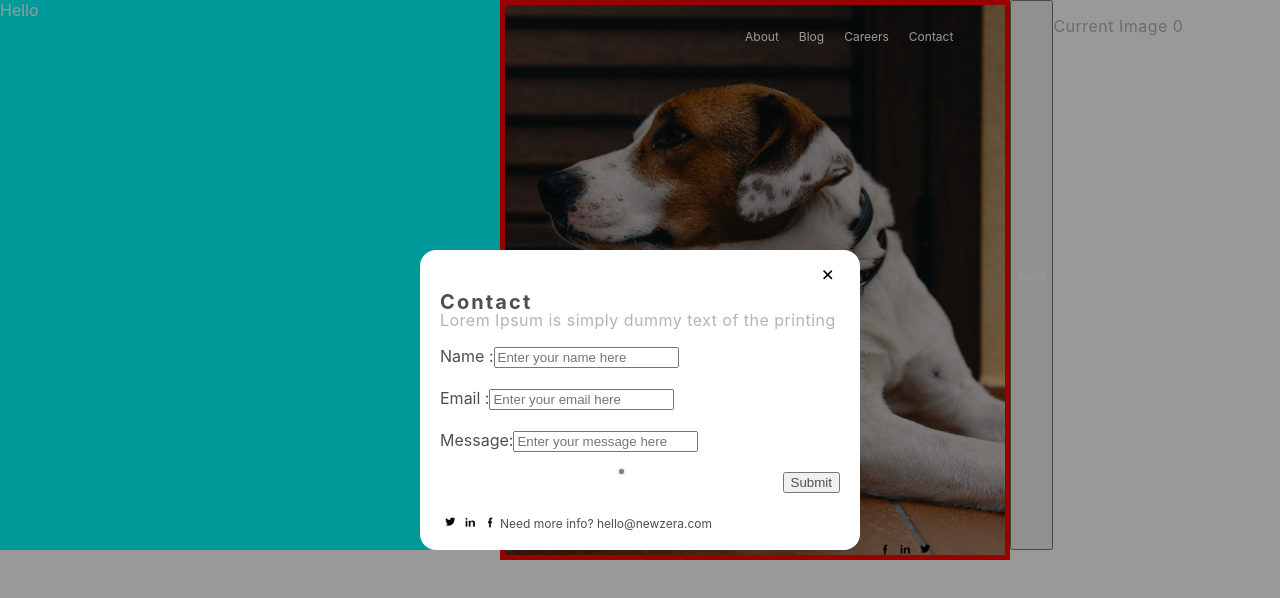
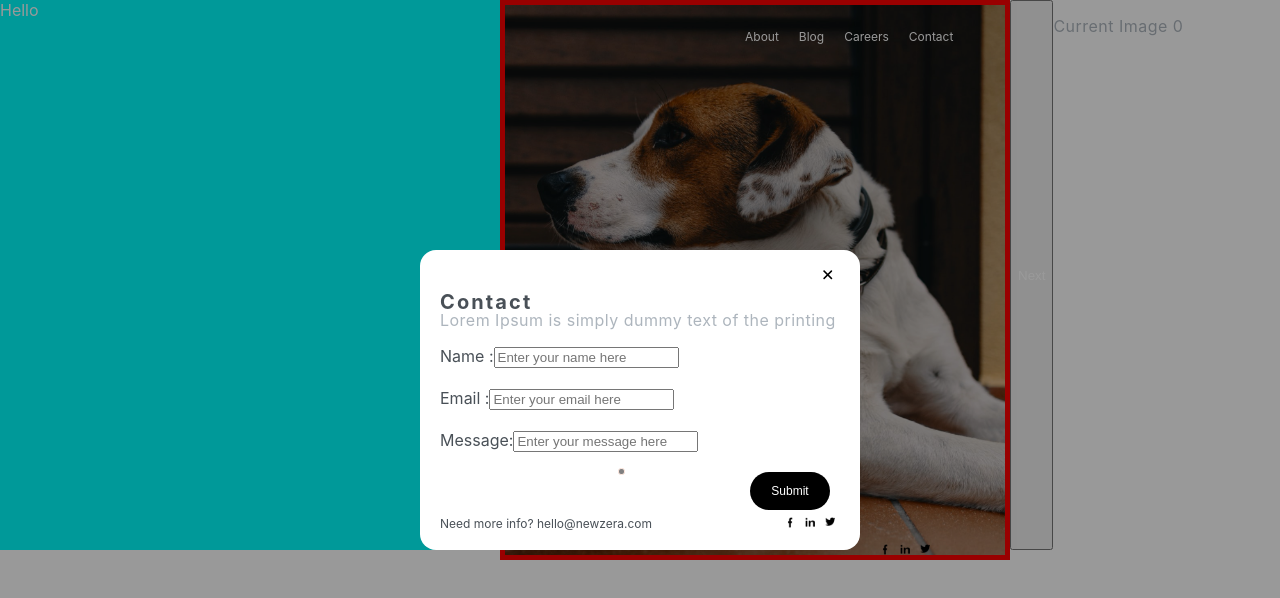
Before and after one commit to Dsdroid1/Newzera_React_Image_Slider, a React (Create React App) app: page / in a window 1280 px wide. Both pictures are taken after a click on the item "Contact". Shown: the top 598 px of the page. Built offline with nearby package versions, Linux system fonts and the light colour scheme.

Commit message:
Tweaked popup,added submit button style

```diff
--- a/src/try2/popup.css
+++ b/src/try2/popup.css
@@ -59,12 +59,11 @@ form>label,input{
     color: #495057;
 }
 
-.icon{
+.icons{
     width: 10px;
     height: 11px;
     position: relative;
     float: right;
-    position: relative;
     margin: 5px;
 }
 
@@ -83,6 +82,20 @@ form>label,input{
     background-repeat: no-repeat;
 }
 
-.icon:hover{
+.icons:hover{
     cursor: pointer;
 }
+
+input[type=submit]{
+    background-color: black;
+    border: none;
+    border-radius: 20px;
+    width: 80px;
+    padding-left : 18px;
+    padding-right: 18px;
+    padding-top:12px;
+    padding-bottom: 12px;
+    font-size: 12px;
+    color: white;
+    cursor: pointer;
+}
--- a/src/try2/popup.jsx
+++ b/src/try2/popup.jsx
@@ -21,14 +21,14 @@ function Popup(props){
                 <input type='text' name='message' placeholder='Enter your message here'/>
                 <br/>
                 <br/>
-                <input style={{ position:'absolute',right:'20px'}} type='submit' value='Submit'></input>
+                <input style={{ position:'absolute',right:'30px'}} type='submit' value='Submit'></input>
                 </form>
                 <br/>
                 <br/>
                 <span style={{color: '#495057', fontSize: '12px'}}>Need more info? hello@newzera.com</span>
-                <a href='https://twitter.com/?lang=en'><div className='twitter icon'></div></a>
-                <a href='https://www.linkedin.com/feed/'><div className='linkedin icon'></div></a>
-                <a href='https://www.facebook.com/'><div className='facebook icon'></div></a>
+                <a href='https://twitter.com/?lang=en'><div className='twitter icons'></div></a>
+                <a href='https://www.linkedin.com/feed/'><div className='linkedin icons'></div></a>
+                <a href='https://www.facebook.com/'><div className='facebook icons'></div></a>
 
             </div>
         </div>
```
Also changed, not shown: 1 other file (tests, documents, lock files or other folders).
